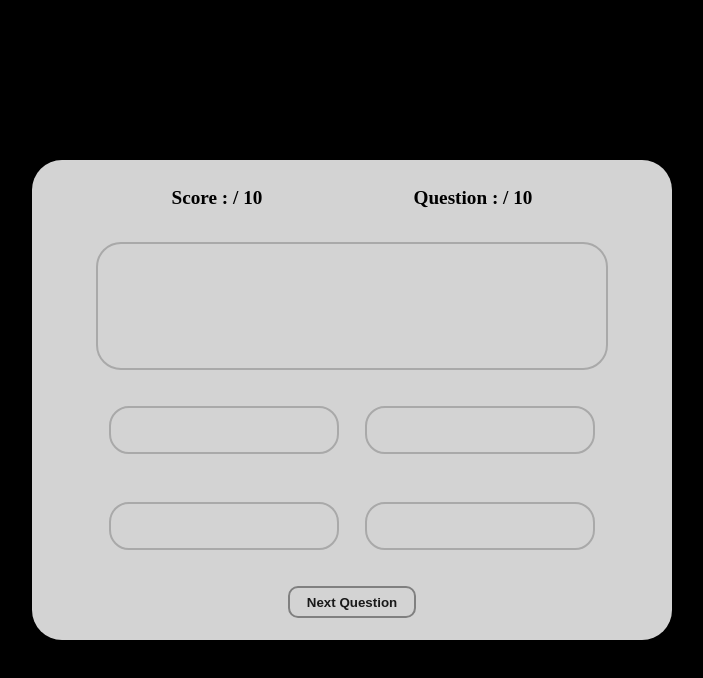
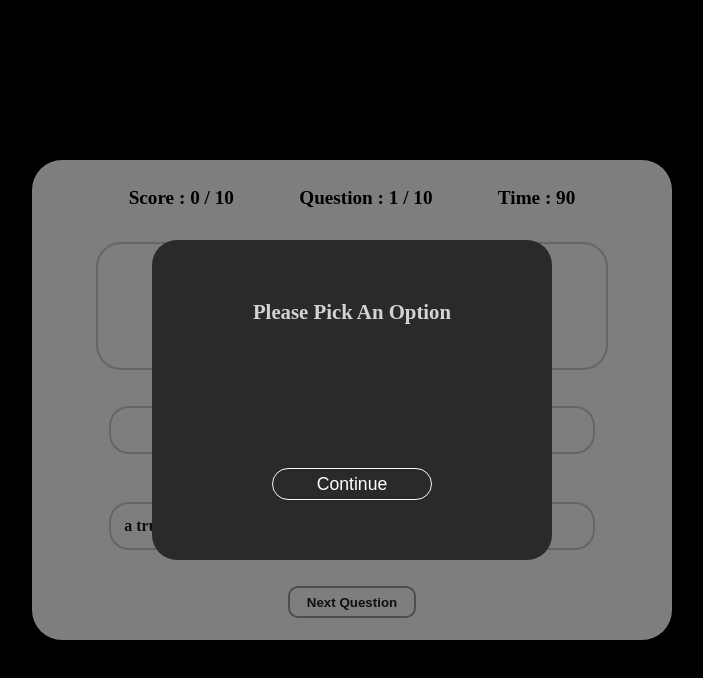
Before and after one commit to Psyche-L/QuizWizKid, a plain HTML site: page index.html in a window 1280 px wide. Both pictures are taken after a click on the button "Next Question". Shown: the whole page, without its empty margins (288-991 px from the left). Drawn offline with Linux system fonts and the light colour scheme.

Commit message:
questions

```diff
--- a/assets/js/script.js
+++ b/assets/js/script.js
@@ -0,0 +1,310 @@
+//this would be the object shape for storing the questions
+ //you can change the questions to your own taste or even add more questions..
+ const questions = [
+    {
+        question: "What are libraries?",
+        optionA: "A book store",
+        optionB: "Good place to study",
+        optionC: "Math.random",
+        optionD: "A method called by appending the library name",
+        correctOption: "optionD"
+    },
+
+    {
+        question: "What data type is Numbers",
+        optionA: "Math",
+        optionB: "Primitive",
+        optionC: "0",
+        optionD: "Number type",
+        correctOption: "optionB"
+    },
+
+    {
+        question: "What is a boolean?",
+        optionA: "soup",
+        optionB: "I type of number",
+        optionC: "a true statement but not false",
+        optionD: "Non of these answers",
+        correctOption: "optionD"
+    },
+
+    {
+        question: "What does Math.floor() function do?",
+        optionA: "Logs in math into the console",
+        optionB: "Nothing",
+        optionC: "Returns largest integer less than or equal to given number.",
+        optionD: "Does a basic math equation",
+        correctOption: "optionC"
+    },
+
+    {
+        question: "Single Line Comments are_____",
+        optionA: "Are created with two consecutive backward slashes.",
+        optionB: "Are Created with an astrix and a forward slash.",
+        optionC: "Are created with a forward slash and an astrix after.",
+        optionD: "Are created with two consecutive forward slashes.",
+        correctOption: "optionD"
+    },
+
+    {
+        question: "Which on of these is not an arithmetic operator?",
+        optionA: "=",
+        optionB: "*",
+        optionC: "%",
+        optionD: "/",
+        correctOption: "optionA"
+    },
+
+    {
+        question: "Which on is the multiplication assignment operator?",
+        optionA: "&=",
+        optionB: "/=",
+        optionC: "*=",
+        optionD: "+=",
+        correctOption: "optionC"
+    },
+
+    {
+        question: "What is Undefined?",
+        optionA: "Variables that has not initialized a value",
+        optionB: "0",
+        optionC: "Null",
+        optionD: "A typo",
+        correctOption: "optionA"
+    },
+
+    {
+        question: "What does JSON stand for?",
+        optionA: "Java Set Object Notation",
+        optionB: "Javascript Object Number",
+        optionC: "Jira Script Object Nouce",
+        optionD: "Javascript Object Notation",
+        correctOption: "optionD"
+    },
+
+    {
+        question: "To figure out how many items there are in an Array, I should use:",
+        optionA: "Length()",
+        optionB: "Count()",
+        optionC: "Size",
+        optionD: "Length",
+        correctOption: "optionD"
+    },
+
+    {
+        question: "Which of the following is true about JavaScript primitives?",
+        optionA: "They are mutable.",
+        optionB: "There are 5 primitive data types.",
+        optionC: "They are immutable.",
+        optionD: "They have built in methods.",
+        correctOption: "optionC"
+    },
+
+    {
+        question: "How many primitive data types are there?",
+        optionA: "7",
+        optionB: "8",
+        optionC: "5",
+        optionD: "4",
+        correctOption: "optionA"
+    },
+
+
+    {
+        question: "What can be used to store and operate large integers even beyond the safe integer limit for Numbers?",
+        optionA: "LargeInts",
+        optionB: "BigInts",
+        optionC: "SuperInts",
+        optionD: "BigNum",
+        correctOption: "optionB"
+    },
+
+    {
+        question: "What does the callback function finally provide when the Promise is settled?",
+        optionA: "A way to be run wether the promise was fulfilled successfully or rejected.",
+        optionB: "A way to be run before the promises finish.",
+        optionC: "A way to code to be run if the promises are successful.",
+        optionD: "Non of these answers",
+        correctOption: "optionA"
+    },
+
+    {
+        question: "A you paying attention?",
+        optionA: "YES",
+        optionB: "NO",
+        optionC: "Kinda",
+        optionD: "Maybe",
+        correctOption: "optionA"
+    },
+
+    {
+        question: "What does function hoisting work with?",
+        optionA: "function expressions",
+        optionB: "function declarations",
+        optionC: "both",
+        optionD: "neither",
+        correctOption: "optionB"
+    },
+
+]
+
+
+let shuffledQuestions = [] //empty array to hold shuffled selected questions out of all available questions
+
+function handleQuestions() {
+    //function to shuffle and push 10 questions to shuffledQuestions array
+//app would be dealing with 10questions per session
+    while (shuffledQuestions.length <= 9) {
+        const random = questions[Math.floor(Math.random() * questions.length)]
+        if (!shuffledQuestions.includes(random)) {
+            shuffledQuestions.push(random)
+        }
+    }
+}
+
+
+let questionNumber = 1 //holds the current question number
+let playerScore = 0  //holds the player score
+let wrongAttempt = 0 //amount of wrong answers picked by player
+let indexNumber = 0 //will be used in displaying next question
+
+// function for displaying next question in the array to dom
+//also handles displaying players and quiz information to dom
+function NextQuestion(index) {
+    handleQuestions()
+    const currentQuestion = shuffledQuestions[index]
+    document.getElementById("question-number").innerHTML = questionNumber
+    document.getElementById("player-score").innerHTML = playerScore
+    document.getElementById("display-question").innerHTML = currentQuestion.question;
+    document.getElementById("option-one-label").innerHTML = currentQuestion.optionA;
+    document.getElementById("option-two-label").innerHTML = currentQuestion.optionB;
+    document.getElementById("option-three-label").innerHTML = currentQuestion.optionC;
+    document.getElementById("option-four-label").innerHTML = currentQuestion.optionD;
+
+}
+
+
+function checkForAnswer() {
+    const currentQuestion = shuffledQuestions[indexNumber] //gets current Question
+    const currentQuestionAnswer = currentQuestion.correctOption //gets current Question's answer
+    const options = document.getElementsByName("option"); //gets all elements in dom with name of 'option' (in this the radio inputs)
+    let correctOption = null
+
+    options.forEach((option) => {
+        if (option.value === currentQuestionAnswer) {
+            //get's correct's radio input with correct answer
+            correctOption = option.labels[0].id
+        }
+    })
+
+    //checking to make sure a radio input has been checked or an option being chosen
+    if (options[0].checked === false && options[1].checked === false && options[2].checked === false && options[3].checked == false) {
+        document.getElementById('option-modal').style.display = "flex"
+    }
+
+    //checking if checked radio button is same as answer
+    options.forEach((option) => {
+        if (option.checked === true && option.value === currentQuestionAnswer) {
+            document.getElementById(correctOption).style.backgroundColor = "green"
+            playerScore++ //adding to player's score
+            indexNumber++ //adding 1 to index so has to display next question..
+            //set to delay question number till when next question loads
+            setTimeout(() => {
+                questionNumber++
+            }, 1000)
+        }
+
+        else if (option.checked && option.value !== currentQuestionAnswer) {
+            const wrongLabelId = option.labels[0].id
+            document.getElementById(wrongLabelId).style.backgroundColor = "red"
+            document.getElementById(correctOption).style.backgroundColor = "green"
+            wrongAttempt++ //adds 1 to wrong attempts
+            indexNumber++
+            //set to delay question number till when next question loads
+            setTimeout(() => {
+                questionNumber++
+            }, 1000)
+        }
+    })
+}
+
+
+
+//called when the next button is called
+function handleNextQuestion() {
+    checkForAnswer() //check if player picked right or wrong option
+    unCheckRadioButtons()
+    //delays next question displaying for a second just for some effects so questions don't rush in on player
+    setTimeout(() => {
+        if (indexNumber <= 9) {
+//displays next question as long as index number isn't greater than 9, remember index number starts from 0, so index 9 is question 10
+            NextQuestion(indexNumber)
+        }
+        else {
+            handleEndGame()//ends game if index number greater than 9 meaning we're already at the 10th question
+        }
+        resetOptionBackground()
+    }, 1000);
+}
+
+//sets options background back to null after display the right/wrong colors
+function resetOptionBackground() {
+    const options = document.getElementsByName("option");
+    options.forEach((option) => {
+        document.getElementById(option.labels[0].id).style.backgroundColor = ""
+    })
+}
+
+// unchecking all radio buttons for next question(can be done with map or foreach loop also)
+function unCheckRadioButtons() {
+    const options = document.getElementsByName("option");
+    for (let i = 0; i < options.length; i++) {
+        options[i].checked = false;
+    }
+}
+
+// function for when all questions being answered
+function handleEndGame() {
+    let remark = null
+    let remarkColor = null
+
+    // condition check for player remark and remark color
+    if (playerScore <= 3) {
+        remark = "Keep Practicing."
+        remarkColor = "red"
+    }
+    else if (playerScore >= 4 && playerScore < 7) {
+        remark = "You can do better."
+        remarkColor = "orange"
+    }
+    else if (playerScore >= 7) {
+        remark = "Excellent, Keep the good work going."
+        remarkColor = "green"
+    }
+    const playerGrade = (playerScore / 10) * 100
+
+    //data to display to score board
+    document.getElementById('remarks').innerHTML = remark
+    document.getElementById('remarks').style.color = remarkColor
+    document.getElementById('grade-percentage').innerHTML = playerGrade
+    document.getElementById('wrong-answers').innerHTML = wrongAttempt
+    document.getElementById('right-answers').innerHTML = playerScore
+    document.getElementById('score-modal').style.display = "flex"
+
+}
+
+//closes score modal, resets game and reshuffles questions
+function closeScoreModal() {
+    questionNumber = 1
+    playerScore = 0
+    wrongAttempt = 0
+    indexNumber = 0
+    shuffledQuestions = []
+    NextQuestion(indexNumber)
+    document.getElementById('score-modal').style.display = "none"
+}
+
+//function to close warning modal
+function closeOptionModal() {
+    document.getElementById('option-modal').style.display = "none"
+}
--- a/index.html
+++ b/index.html
@@ -37,6 +37,7 @@
             <div class="game-details-container">
                 <h1>Score : <span id="player-score"></span> / 10</h1>
                 <h1> Question : <span id="question-number"></span> / 10</h1>
+                <h1> Time : <span id= "Timer001" >90 </span></h1>
             </div>
 
             <div class="game-question-container">
```
